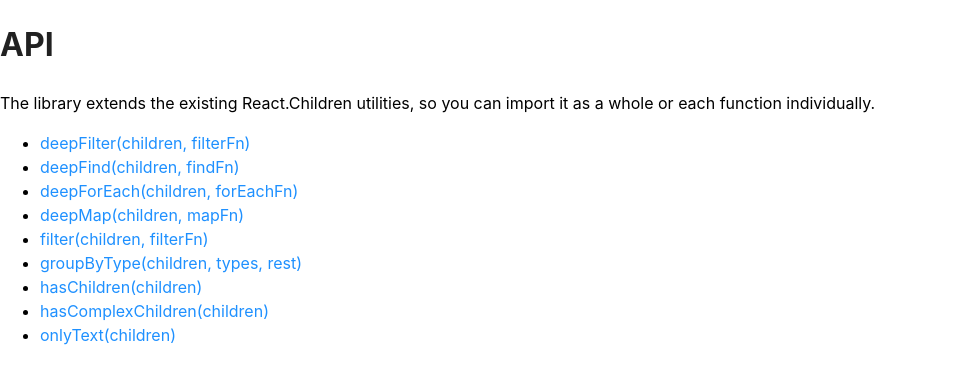
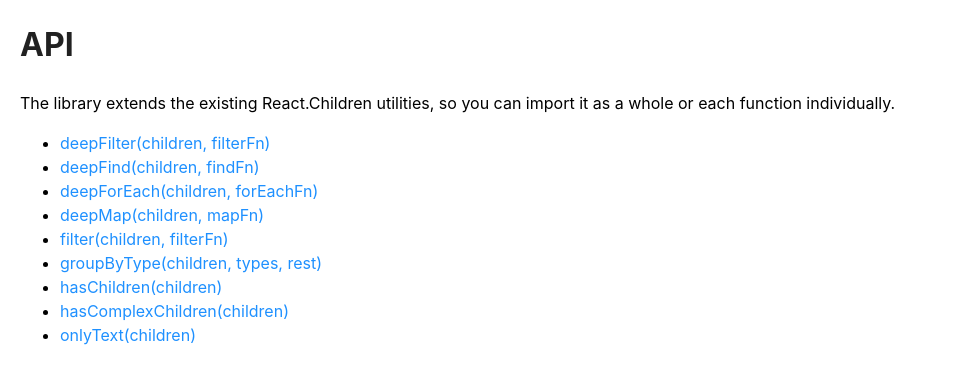
Before and after one commit to fernandopasik/react-children-utilities, a Jekyll site: the page built from docs/api.md, in a window 1280 px wide. Shown: the top 384 px of the page, without its empty margins (0-956 px from the left). Built offline with Jekyll 4.4.1, drawn with Linux system fonts in a browser that asks for light colours; our own code applies the rules of GitHub Pages for plain Markdown files.

Commit message:
docs: layout styles

```diff
--- a/docs/_layouts/default.html
+++ b/docs/_layouts/default.html
@@ -4,7 +4,9 @@
 
 	<body>
 		<main role="main">
-			{{ content }}
+			<div class="container">
+				{{ content }}
+			</div>
 		</main>
 		{%- include google-analytics.html -%}
 	</body>
--- /dev/null
+++ b/docs/_sass/layout.scss
@@ -0,0 +1,16 @@
+html {
+  box-sizing: border-box;
+}
+
+*,
+*:before,
+*:after {
+  box-sizing: inherit;
+}
+
+.container {
+  max-width: 1260px;
+  padding-left: 10px;
+  padding-right: 10px;
+  margin: 0 auto;
+}
--- a/docs/_sass/main.scss
+++ b/docs/_sass/main.scss
@@ -1,4 +1,4 @@
-@import 'normalize.scss', 'text.scss';
+@import 'normalize.scss', 'text.scss', 'layout.scss';
 
 html {
   --primary-color: dodgerblue;
```
